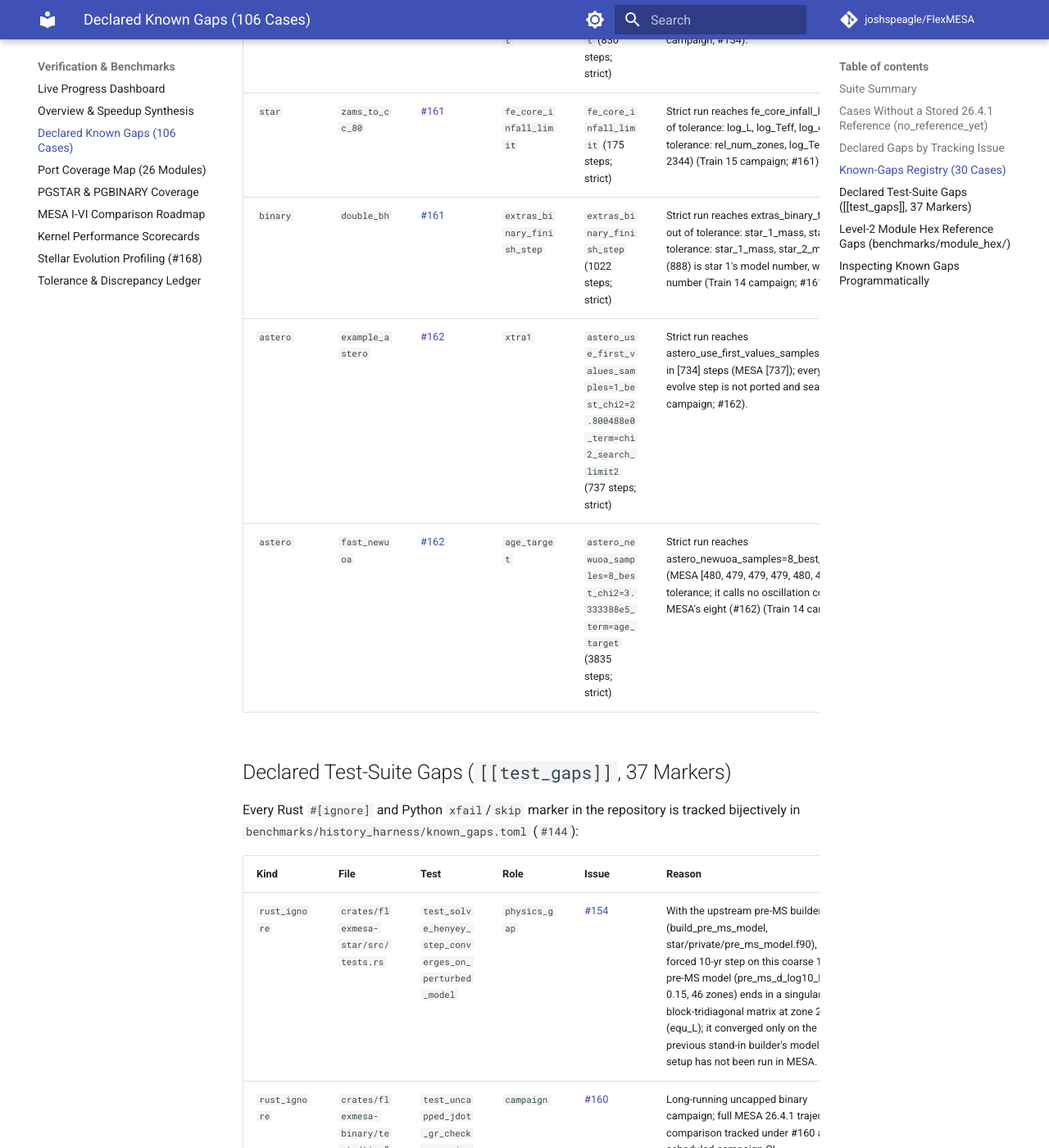
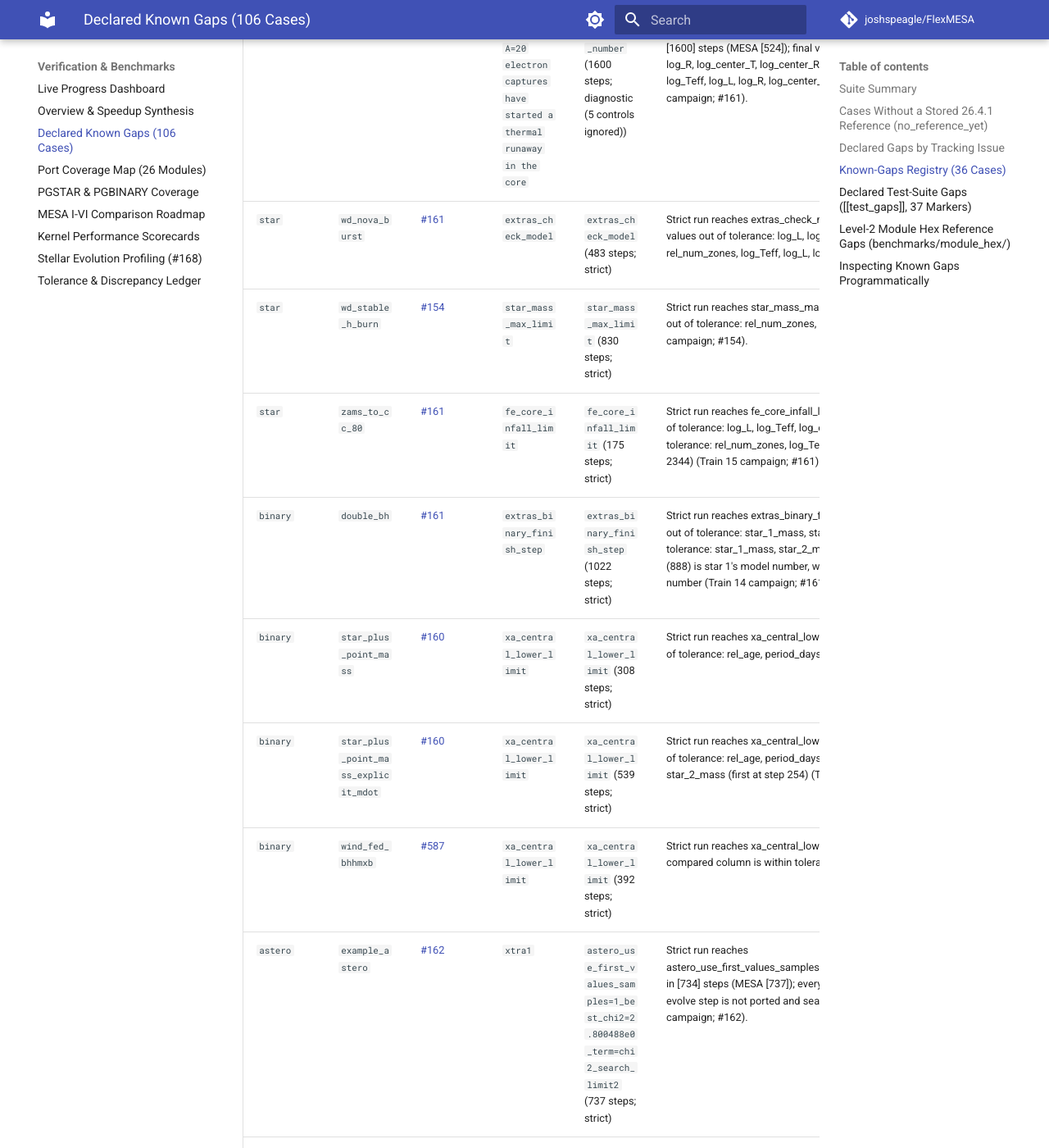
Before and after one commit to joshspeagle/FlexMESA, an MkDocs documentation site: the page built from docs/benchmarks/known-gaps.md, in a window 1280 px wide and 1400 px high, scrolled down 5651 px. Shown: the whole window at 82% size. Built offline with MkDocs 1.6.1 and Material for MkDocs 9.7.7, drawn with Linux system fonts in a browser that asks for light colours; comment, search, counter and statistics services are not loaded; some of the changed text lies outside the part shown.

Commit message:
gaps: keep the six near-miss gaps until the nightly rebaseline
PR #767 T0 run 46137986074 failed in test_artifact_compare,
test_history_harness, test_harness_campaign_tiers and
test_benchmark_provenance: the committed baseline
(benchmarks/history_harness/baseline_run_26_4_1.json) and case table still
record make_planets, ns_c, wd_nova_burst, star_plus_point_mass,
star_plus_point_mass_explicit_mdot and wind_fed_bhhmxb as failing, so
removing their gaps here contradicts the baseline. The baseline moves only in
the rebaseline PR after a nightly (CLAUDE.md; Train 18 kept its near-miss gaps
for the same reason). known_gaps.toml, docs/benchmarks/known-gaps.md and
notes/audit/routine_table.{json,md} are restored to main's; the hosted
case-runs that show the six cases passing are listed in the PR body for the
rebaseline.

Commands: pytest tests/test_artifact_compare.py tests/test_history_harness.py
tests/test_harness_campaign_tiers.py tests/test_known_gaps_gate.py
tests/test_benchmark_provenance.py (92 passed); flexmesa harness table
--check; build_routine_table.py --check; render_known_gaps_page.py --check.

Co-Authored-By: Claude Opus 5.5 <noreply@anthropic.com>

```diff
--- a/docs/benchmarks/known-gaps.md
+++ b/docs/benchmarks/known-gaps.md
@@ -9,15 +9,15 @@ Instead of capping steps or loosening checks to force passing runs, unfinished o
 
 | Suite | Target Cases | Stored `26.4.1` Refs | `no_reference_yet` | Strict-Validated | Diagnostic Runs | Reach Upstream Term | Declared Gaps | Acceptance Pass (`pass`) |
 | :--- | ---: | ---: | ---: | ---: | ---: | ---: | ---: | ---: |
-| `star` | 90 | 87 | 3 | 78 | 12 | 75 | 27 | 56 |
-| `binary` | 8 | 8 | 0 | 8 | 0 | 8 | 1 | 4 |
+| `star` | 90 | 87 | 3 | 78 | 12 | 75 | 30 | 56 |
+| `binary` | 8 | 8 | 0 | 8 | 0 | 8 | 4 | 4 |
 | `astero` | 8 | 8 | 0 | 8 | 0 | 7 | 2 | 3 |
-| **Total** | **106** | **103** | **3** | **94** | **12** | **90** | **30** | **63** |
+| **Total** | **106** | **103** | **3** | **94** | **12** | **90** | **36** | **63** |
 
 `Strict-Validated` counts cases whose unmodified inlists pass strict control validation (`#147`). `Diagnostic Runs` counts cases that strict validation rejects and that were rerun with the unsupported controls ignored; their numbers show where the engine stands and can never count as a pass (`DECISIONS #26`). `Reach Upstream Term` counts runs of either kind.
 
-- **Undeclared Failures**: `6`
-- **Within Numeric Tolerance While Governed as Gaps**: `8` cases (`star/gyre_in_mesa_wd` ([#157](https://github.com/joshspeagle/FlexMESA/issues/157)), `star/make_planets`, `star/ns_h` ([#587](https://github.com/joshspeagle/FlexMESA/issues/587)), `binary/wind_fed_bhhmxb`, `astero/fast_from_file` ([#162](https://github.com/joshspeagle/FlexMESA/issues/162)), `astero/fast_newuoa` ([#162](https://github.com/joshspeagle/FlexMESA/issues/162)), `astero/fast_scan_grid` ([#162](https://github.com/joshspeagle/FlexMESA/issues/162)), `astero/fast_simplex` ([#162](https://github.com/joshspeagle/FlexMESA/issues/162))) meet numeric tolerances while remaining declared gaps under active tracking issues.
+- **Undeclared Failures**: `0`
+- **Within Numeric Tolerance While Governed as Gaps**: `8` cases (`star/gyre_in_mesa_wd` ([#157](https://github.com/joshspeagle/FlexMESA/issues/157)), `star/make_planets` ([#587](https://github.com/joshspeagle/FlexMESA/issues/587)), `star/ns_h` ([#587](https://github.com/joshspeagle/FlexMESA/issues/587)), `binary/wind_fed_bhhmxb` ([#587](https://github.com/joshspeagle/FlexMESA/issues/587)), `astero/fast_from_file` ([#162](https://github.com/joshspeagle/FlexMESA/issues/162)), `astero/fast_newuoa` ([#162](https://github.com/joshspeagle/FlexMESA/issues/162)), `astero/fast_scan_grid` ([#162](https://github.com/joshspeagle/FlexMESA/issues/162)), `astero/fast_simplex` ([#162](https://github.com/joshspeagle/FlexMESA/issues/162))) meet numeric tolerances while remaining declared gaps under active tracking issues.
 
 ## Cases Without a Stored `26.4.1` Reference (`no_reference_yet`)
 
@@ -33,15 +33,16 @@ Cases lacking a committed MESA `26.4.1` baseline report `no reference yet` and c
 
 | Tracking Issue | Declared Case Count | Primary Focus |
 | :--- | ---: | :--- |
-| [#161](https://github.com/joshspeagle/FlexMESA/issues/161) | 12 | Restore upstream EOS, opacity, network, and atm control paths |
+| [#161](https://github.com/joshspeagle/FlexMESA/issues/161) | 13 | Restore upstream EOS, opacity, network, and atm control paths |
 | [#154](https://github.com/joshspeagle/FlexMESA/issues/154) | 5 | Align `timestep.rs` and `star` mass-change `do_adjust_mass` |
 | [#162](https://github.com/joshspeagle/FlexMESA/issues/162) | 5 | Align `astero` search and chi-squared drivers |
-| [#157](https://github.com/joshspeagle/FlexMESA/issues/157) | 3 | Restore MLT/TDC controls and remove non-upstream fallbacks |
+| [#157](https://github.com/joshspeagle/FlexMESA/issues/157) | 4 | Restore MLT/TDC controls and remove non-upstream fallbacks |
 | [#158](https://github.com/joshspeagle/FlexMESA/issues/158) | 3 | Align shellular rotation solver variables and Spruit-Tayler |
+| [#587](https://github.com/joshspeagle/FlexMESA/issues/587) | 3 | Open #140 gap issue |
+| [#160](https://github.com/joshspeagle/FlexMESA/issues/160) | 2 | Align coupled `BinarySystem` step ordering, tides, and RLOF |
 | [#231](https://github.com/joshspeagle/FlexMESA/issues/231) | 1 | Open #140 gap issue |
-| [#587](https://github.com/joshspeagle/FlexMESA/issues/587) | 1 | Open #140 gap issue |
 
-## Known-Gaps Registry (30 Cases)
+## Known-Gaps Registry (36 Cases)
 
 | Suite | Case | Issue | Expected Term | Baseline Outcome | Mechanism |
 | :--- | :--- | :--- | :--- | :--- | :--- |
@@ -59,6 +60,8 @@ Cases lacking a committed MESA `26.4.1` baseline report `no reference yet` and c
 | `star` | `custom_rates` | [#161](https://github.com/joshspeagle/FlexMESA/issues/161) | `log_center_temp_upper_limit` | `max_model_number` (600 steps; diagnostic (4 controls ignored)) | Diagnostic run (4 unsupported controls ignored) reaches max_model_number in [600] steps (MESA [487]); final values out of tolerance: rel_star_age, log_L, log_Teff, log_R, log_center_T, log_center_Rho; track columns out of tolerance: rel_num_zones, log_Teff, log_L, log_center_T, log_center_Rho (first at step 252) (Train 14 campaign; #161). |
 | `star` | `high_rot_darkening` | [#158](https://github.com/joshspeagle/FlexMESA/issues/158) | `xa_central_lower_limit` | `xa_central_lower_limit` (184 steps; diagnostic (2 controls ignored)) | Diagnostic run (2 unsupported controls ignored) reaches xa_central_lower_limit in [184] steps (MESA [188]); final values out of tolerance: log_L, log_Teff, log_R, log_center_T, log_center_Rho; track columns out of tolerance: log_Teff, log_R, log_center_Rho (first at step 1) (Train 14 campaign; #158). |
 | `star` | `make_co_wd` | [#157](https://github.com/joshspeagle/FlexMESA/issues/157) | `log_L_lower_limit` | `timeout` (13 steps; strict) | Strict run ends on the 3000 s campaign budget after 13 history rows (0 retries; runner dependent); MESA takes [179, 539, 828, 2607, 2998] steps; final values out of tolerance: rel_star_age, log_L, log_Teff, log_R, log_center_T, log_center_Rho; track columns out of tolerance: log_L, log_Teff, log_R, log_center_T, log_center_Rho, rel_num_zones (Train 15 campaign; #157). |
+| `star` | `make_planets` | [#587](https://github.com/joshspeagle/FlexMESA/issues/587) | `max_age` | `max_age` (189 steps; strict) | Strict run reaches max_age in [76, 22, 113] steps (MESA [76, 22, 112]); every compared column is within tolerance (Train 14 campaign; #587). |
+| `star` | `ns_c` | [#157](https://github.com/joshspeagle/FlexMESA/issues/157) | `power_nuc_burn_upper_limit` | `power_nuc_burn_upper_limit` (262 steps; strict) | Strict run reaches power_nuc_burn_upper_limit in [262] steps (MESA [261]); final values out of tolerance: log_L, log_Teff, log_R, log_center_T, log_center_Rho; track columns out of tolerance: rel_num_zones, log_Teff, log_L, log_center_T, log_center_Rho (first at step 81) (Train 14 campaign; #157). |
 | `star` | `ns_h` | [#587](https://github.com/joshspeagle/FlexMESA/issues/587) | `max_age` | `max_age` (490 steps; strict) | Strict run reaches max_age in [119, 371] steps (MESA [119, 377]); every compared column is within tolerance (Train 14 campaign; #587). |
 | `star` | `other_physics_hooks` | [#231](https://github.com/joshspeagle/FlexMESA/issues/231) | `xa_central_lower_limit` | `error` (0 steps; strict) | Case requires custom overshoot_scheme = 'other' and use_other_mesh_functions hooks (#231). |
 | `star` | `pisn` | [#161](https://github.com/joshspeagle/FlexMESA/issues/161) | `fe_core_infall_limit\|log_Rsurf_upper_limit\|remnant_mass_min_limit\|Star is unbound` | `timeout` (728 steps; strict) | Strict run ends on the 3000 s campaign budget after 728 history rows (48 retries; runner dependent); MESA takes [432] steps; final values out of tolerance: log_L, log_R, log_center_T, log_center_Rho (Train 15 campaign; #161). |
@@ -70,9 +73,13 @@ Cases lacking a committed MESA `26.4.1` baseline report `no reference yet` and c
 | `star` | `twin_studies` | [#154](https://github.com/joshspeagle/FlexMESA/issues/154) | `forced_stop` | `timeout` (2634 steps; diagnostic (1 controls ignored)) | Diagnostic run (1 unsupported control ignored) ends on the 3000 s campaign budget after 2634 history rows (450 retries; runner dependent); MESA takes [80, 80, 80] steps; final values out of tolerance: rel_star_age, log_L, log_Teff, log_R, log_center_T, log_center_Rho; track columns out of tolerance: log_L, log_Teff, log_R, log_center_T, log_center_Rho, rel_num_zones (Train 15 campaign; #154). |
 | `star` | `tzo` | [#161](https://github.com/joshspeagle/FlexMESA/issues/161) | `PASS: Have reached requested NS mass` | `timeout` (724 steps; diagnostic (1 controls ignored)) | Diagnostic run (1 unsupported control ignored) ends on the 3000 s campaign budget after 724 history rows (348 retries; runner dependent); MESA takes [1, 1, 467] steps; final values out of tolerance: rel_star_age, log_L, log_Teff, log_R, log_center_T, log_center_Rho; track columns out of tolerance: rel_num_zones, log_L, log_R, log_center_T, log_center_Rho, log_Teff (first at step 4) (Train 15 campaign; #161). |
 | `star` | `wd_aic` | [#161](https://github.com/joshspeagle/FlexMESA/issues/161) | `PASS: A=20 electron captures have started a thermal runaway in the core` | `max_model_number` (1600 steps; diagnostic (5 controls ignored)) | Diagnostic run (5 unsupported controls ignored) reaches max_model_number in [1600] steps (MESA [524]); final values out of tolerance: rel_star_age, log_L, log_Teff, log_R, log_center_T, log_center_Rho; track columns out of tolerance: rel_num_zones, log_Teff, log_L, log_R, log_center_T, log_center_Rho (first at step 138) (Train 14 campaign; #161). |
+| `star` | `wd_nova_burst` | [#161](https://github.com/joshspeagle/FlexMESA/issues/161) | `extras_check_model` | `extras_check_model` (483 steps; strict) | Strict run reaches extras_check_model in [11, 472] steps (MESA [11, 480]); final values out of tolerance: log_L, log_Teff; track columns out of tolerance: rel_num_zones, log_Teff, log_L, log_R (first at step 409) (Train 14 campaign; #161). |
 | `star` | `wd_stable_h_burn` | [#154](https://github.com/joshspeagle/FlexMESA/issues/154) | `star_mass_max_limit` | `star_mass_max_limit` (830 steps; strict) | Strict run reaches star_mass_max_limit in [830] steps (MESA [829]); track columns out of tolerance: rel_num_zones, log_Teff, log_L, log_R (first at step 322) (Train 14 campaign; #154). |
 | `star` | `zams_to_cc_80` | [#161](https://github.com/joshspeagle/FlexMESA/issues/161) | `fe_core_infall_limit` | `fe_core_infall_limit` (175 steps; strict) | Strict run reaches fe_core_infall_limit in [2470] steps (MESA [2477]); final values out of tolerance: log_L, log_Teff, log_center_T, log_center_Rho; track columns out of tolerance: rel_num_zones, log_Teff, log_L, log_center_T, log_center_Rho (first at step 2344) (Train 15 campaign; #161). |
 | `binary` | `double_bh` | [#161](https://github.com/joshspeagle/FlexMESA/issues/161) | `extras_binary_finish_step` | `extras_binary_finish_step` (1022 steps; strict) | Strict run reaches extras_binary_finish_step in [1022] steps (MESA [888]); final values out of tolerance: star_1_mass, star_2_mass, period_days; track columns out of tolerance: star_1_mass, star_2_mass (first at step 149); MESA's recorded step count (888) is star 1's model number, while the harness compares the binary model number (Train 14 campaign; #161). |
+| `binary` | `star_plus_point_mass` | [#160](https://github.com/joshspeagle/FlexMESA/issues/160) | `xa_central_lower_limit` | `xa_central_lower_limit` (308 steps; strict) | Strict run reaches xa_central_lower_limit in [308] steps (MESA [309]); final values out of tolerance: rel_age, period_days (Train 14 campaign; #160). |
+| `binary` | `star_plus_point_mass_explicit_mdot` | [#160](https://github.com/joshspeagle/FlexMESA/issues/160) | `xa_central_lower_limit` | `xa_central_lower_limit` (539 steps; strict) | Strict run reaches xa_central_lower_limit in [539] steps (MESA [548]); final values out of tolerance: rel_age, period_days; track columns out of tolerance: star_1_mass, star_2_mass (first at step 254) (Train 14 campaign; #160). |
+| `binary` | `wind_fed_bhhmxb` | [#587](https://github.com/joshspeagle/FlexMESA/issues/587) | `xa_central_lower_limit` | `xa_central_lower_limit` (392 steps; strict) | Strict run reaches xa_central_lower_limit in [392] steps (MESA [393]); every compared column is within tolerance (Train 14 campaign; #587). |
 | `astero` | `example_astero` | [#162](https://github.com/joshspeagle/FlexMESA/issues/162) | `xtra1` | `astero_use_first_values_samples=1_best_chi2=2.800488e0_term=chi2_search_limit2` (737 steps; strict) | Strict run reaches astero_use_first_values_samples=1_best_chi2=2.800488e0_term=chi2_search_limit2 in [734] steps (MESA [737]); every compared column is within tolerance; the after-evolve step is not ported and search-stage step accounting differs (#162) (Train 14 campaign; #162). |
 | `astero` | `fast_newuoa` | [#162](https://github.com/joshspeagle/FlexMESA/issues/162) | `age_target` | `astero_newuoa_samples=8_best_chi2=3.333388e5_term=age_target` (3835 steps; strict) | Strict run reaches astero_newuoa_samples=8_best_chi2=3.333388e5_term=age_target in [480] steps (MESA [480, 479, 479, 479, 480, 479, 480, 479]); every compared column is within tolerance; it calls no oscillation code; the search run is reported as one stage against MESA's eight (#162) (Train 14 campaign; #162). |
 
```
Also changed, not shown: other parts of docs/benchmarks/known-gaps.md (+1 -1 lines), notes/audit/routine_table.md (+1 -1 lines), 2 other files.
